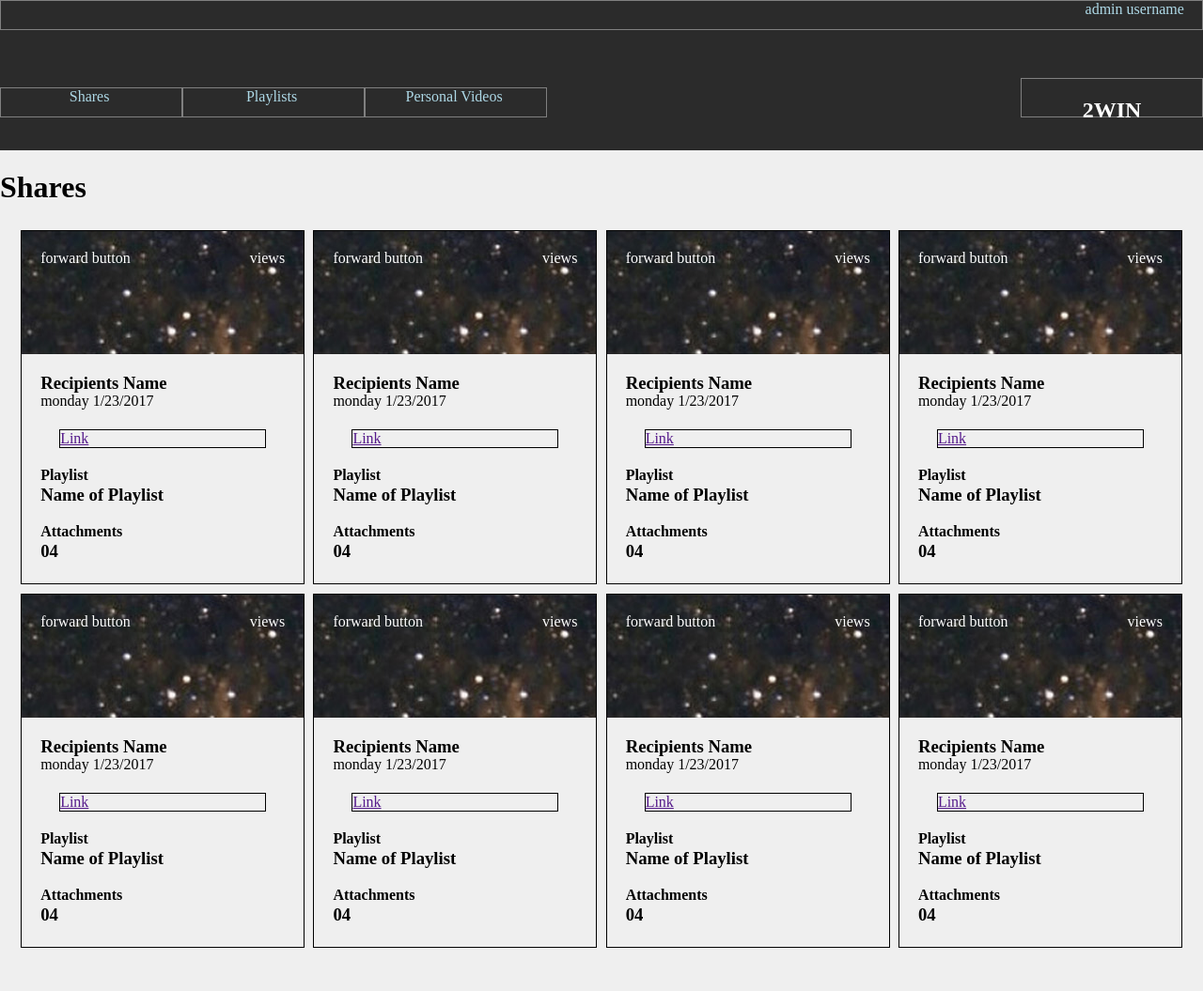
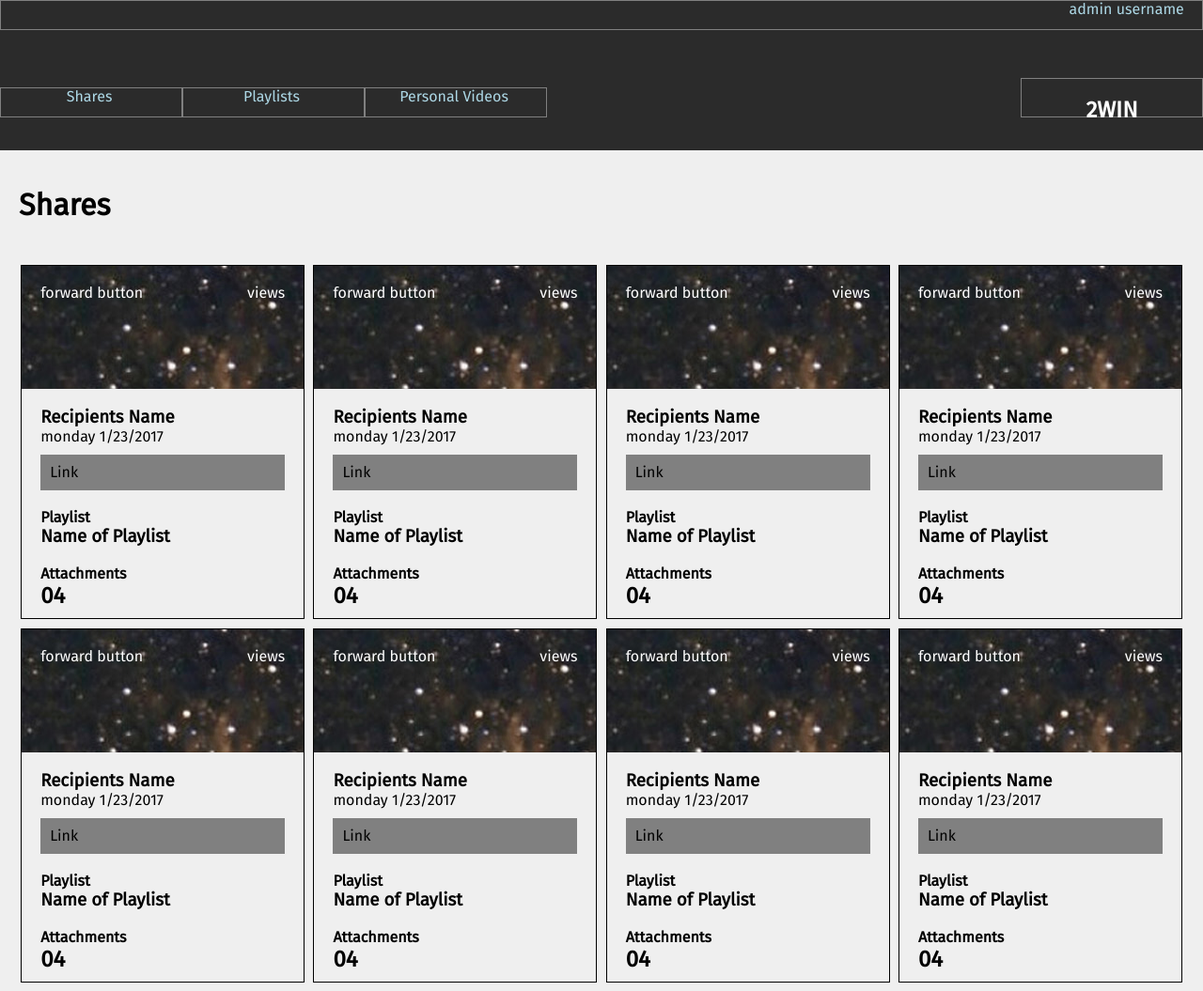
Before and after one commit to PreciseSlice/sh-comp-challenge-2, a plain HTML site: page index.html in a window 1280 px wide. Shown: the whole page at 94% size. Before the commit the page ends 1014 px from the top, so only its background shows below. Drawn offline with Linux system fonts and the light colour scheme.

Commit message:
styling tweaks

```diff
--- a/index.html
+++ b/index.html
@@ -6,6 +6,7 @@
 	<meta name="viewport" content="width=device-width, initial-scale=1">
 	<link rel="stylesheet" type="text/css" href="normalize.css">
 	<!-- normalize.css v7.0.0 | MIT License | github.com/necolas/normalize.css -->
+	<link href="https://fonts.googleapis.com/css?family=Fira+Sans" rel="stylesheet">
 	<link rel="stylesheet" type="text/css" href="styles.css">
 </head>
 
@@ -52,12 +53,12 @@
 					<h3>Recipients Name</h3>
 					<p>monday 1/23/2017</p>
 					<div class="middle-card-box">
-						<a href="">Link</a>
+						<a href="#">Link</a>
 					</div>
 					<h4>Playlist</h4>
 					<h3>Name of Playlist</h3>
 					<h4>Attachments</h4>
-					<h3>04</h3>
+					<h2>04</h2>
 				</div>
 			</article>
 
@@ -75,7 +76,7 @@
 					<h4>Playlist</h4>
 					<h3>Name of Playlist</h3>
 					<h4>Attachments</h4>
-					<h3>04</h3>
+					<h2>04</h2>
 				</div>
 			</article>
 
@@ -93,7 +94,7 @@
 					<h4>Playlist</h4>
 					<h3>Name of Playlist</h3>
 					<h4>Attachments</h4>
-					<h3>04</h3>
+					<h2>04</h2>
 				</div>
 			</article>
 
@@ -111,7 +112,7 @@
 					<h4>Playlist</h4>
 					<h3>Name of Playlist</h3>
 					<h4>Attachments</h4>
-					<h3>04</h3>
+					<h2>04</h2>
 				</div>
 			</article>
 
@@ -129,7 +130,7 @@
 					<h4>Playlist</h4>
 					<h3>Name of Playlist</h3>
 					<h4>Attachments</h4>
-					<h3>04</h3>
+					<h2>04</h2>
 				</div>
 			</article>
 
@@ -147,7 +148,7 @@
 					<h4>Playlist</h4>
 					<h3>Name of Playlist</h3>
 					<h4>Attachments</h4>
-					<h3>04</h3>
+					<h2>04</h2>
 				</div>
 			</article>
 
@@ -165,7 +166,7 @@
 					<h4>Playlist</h4>
 					<h3>Name of Playlist</h3>
 					<h4>Attachments</h4>
-					<h3>04</h3>
+					<h2>04</h2>
 				</div>
 			</article>
 
@@ -183,7 +184,7 @@
 					<h4>Playlist</h4>
 					<h3>Name of Playlist</h3>
 					<h4>Attachments</h4>
-					<h3>04</h3>
+					<h2>04</h2>
 				</div>
 			</article>
 		</section>
--- a/styles.css
+++ b/styles.css
@@ -3,7 +3,7 @@ body {
 	box-sizing: border-box;
 	height: 100vh;
 	width: 100%;
-
+	font-family: 'Fira Sans', sans-serif;
 }
 
 p {
@@ -16,6 +16,10 @@ header {
 	background-color: #2B2B2B;
 	height: 20vh;
 	width: 100%
+}
+
+header h2 {
+  color: white;
 }
 
 .header-top-right {
@@ -73,17 +77,12 @@ header {
 	width: 15%;
 }
 
-
-h2 {
-  color: white;
-}
-
-
 /* main potion of page */
 
 .body-header {
 	text-align: left;
 	width: 100%;
+	margin: 40px 20px 40px 20px;
 }
 
 .main-body {
@@ -129,9 +128,19 @@ h2 {
 	margin: 20px 0 0 0;
 }
 
+.bottom-of-card h2 {
+	margin: 0;
+}
+
 .middle-card-box {
-	margin: 20px;
-	border: 1px solid black;
+	margin: 10px 0 10px 0;
+	background-color: grey;
+	padding: 10px;
+}
+
+.middle-card-box a {
+	text-decoration: none;
+	color: black;
 }
 
 article {
```
Also changed, not shown: 1 other file.
